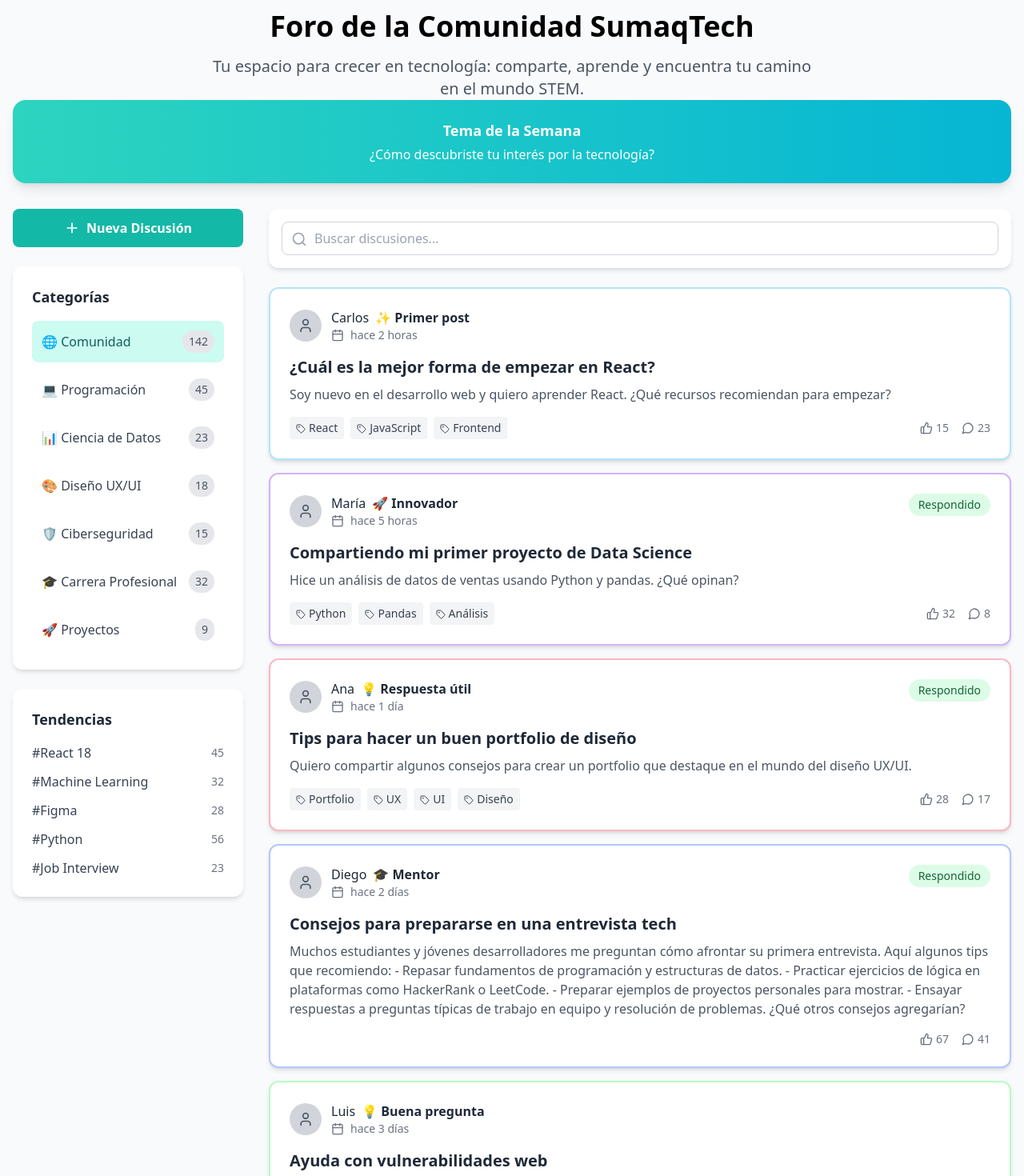
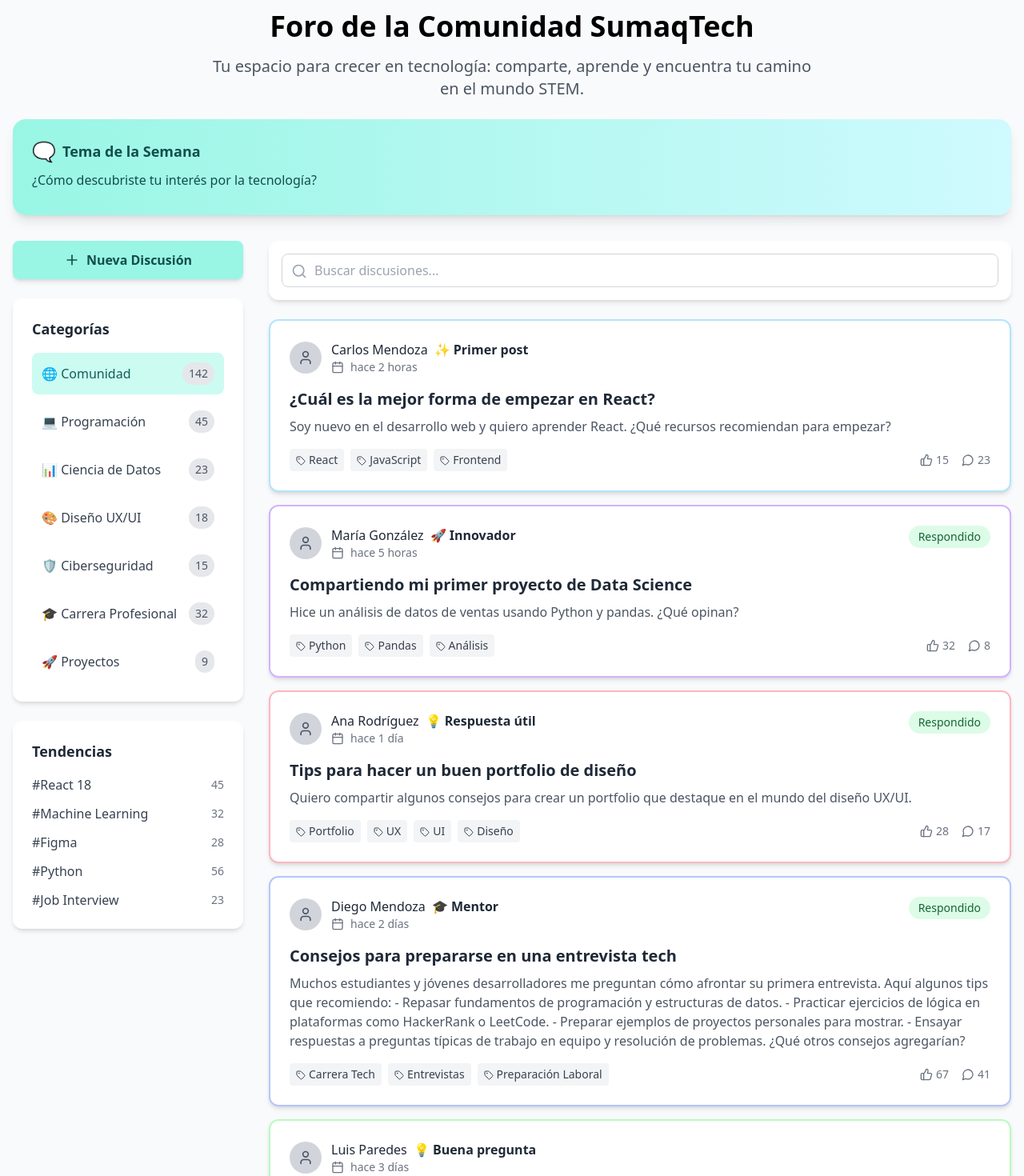
Before and after one commit to AriannaYauri/SumaqTech, a React (Vite) app: page /foro in a window 1280 px wide. Shown: the part 180-1650 px from the top of the page at 80% size. Built offline with nearby package versions, Linux system fonts and the light colour scheme.

Commit message:
Apellidos

```diff
--- a/src/pages/Foro.tsx
+++ b/src/pages/Foro.tsx
@@ -54,13 +54,13 @@ const Foro: React.FC = () => {
     {
   id: 4,
   title: 'Consejos para prepararse en una entrevista tech',
-      author: 'Diego Torres 🎓 Mentor',
+  author: 'Diego Mendoza 🎓 Mentor',
   category: 'career',
   replies: 41,
   likes: 67,
   time: 'hace 2 días',
   excerpt: 'Muchos estudiantes y jóvenes desarrolladores me preguntan cómo afrontar su primera entrevista.\nAquí algunos tips que recomiendo:\n- Repasar fundamentos de programación y estructuras de datos.\n- Practicar ejercicios de lógica en plataformas como HackerRank o LeetCode.\n- Preparar ejemplos de proyectos personales para mostrar.\n- Ensayar respuestas a preguntas típicas de trabajo en equipo y resolución de problemas.\n\n¿Qué otros consejos agregarían?',
-      tags: ['🏷️ Mentoría', '🏷️ Carrera', '🏷️ Entrevista'],
+  tags: ['Carrera Tech', 'Entrevistas', 'Preparación Laboral'],
   isAnswered: true
     },
     {
@@ -120,12 +120,19 @@ const Foro: React.FC = () => {
             <span className="block text-center">
                 Tu espacio para crecer en tecnología: comparte, aprende y encuentra tu camino en el mundo STEM.
             </span>
+              <div style={{ height: '24px' }}></div>
           </div>
 
           {/* Banner Tema de la Semana */}
-          <div className="bg-gradient-to-r from-teal-400 to-cyan-500 text-white p-6 rounded-2xl shadow-lg mb-6">
-            <div className="font-bold text-lg mb-1">Tema de la Semana</div>
-            <div className="text-base">¿Cómo descubriste tu interés por la tecnología?</div>
+          <div className="bg-gradient-to-r from-teal-200 to-cyan-100 text-teal-900 p-6 rounded-2xl shadow-lg mb-6">
+            <div className="flex items-center mb-2">
+              <span className="text-2xl mr-2">🗨️</span>
+              <span className="font-bold text-lg">Tema de la Semana</span>
+            </div>
+            <div className="text-base mb-2 text-left">¿Cómo descubriste tu interés por la tecnología?</div>
+            <div className="flex items-center text-white text-sm">
+              {/* Comentarios removidos */}
+            </div>
           </div>
         </div>
 
@@ -134,7 +141,7 @@ const Foro: React.FC = () => {
           {/* Sidebar */}
           <div className="lg:col-span-1 space-y-6">
             {/* New Discussion Button */}
-            <button className="w-full bg-teal-500 hover:bg-teal-600 text-white font-semibold py-3 px-4 rounded-lg transition-colors duration-200 flex items-center justify-center space-x-2">
+            <button className="w-full bg-teal-200 hover:bg-teal-300 text-teal-900 font-semibold py-3 px-4 rounded-lg shadow-md transition-colors duration-200 flex items-center justify-center space-x-2">
               <Plus className="w-5 h-5" />
               <span>Nueva Discusión</span>
             </button>
@@ -214,7 +221,7 @@ const Foro: React.FC = () => {
                       ? { borderColor: '#FFB6C1' } // rosa pastel
                       : discussion.author.includes('Luis Paredes')
                       ? { borderColor: '#B9FBC0' } // verde pastel
-                      : discussion.author.includes('Diego Torres') ||
+                      : discussion.author.includes('Diego Mendoza') ||
                         discussion.author.includes('Ana Torres')
                       ? { borderColor: '#B3C6FF' } // azul pastel
                       : undefined
@@ -229,11 +236,13 @@ const Foro: React.FC = () => {
                         <p className="font-medium text-gray-800">
                           {/* Nombre del autor con insignias */}
                           {(() => {
-                            const [name, ...restParts] = discussion.author.split(' ');
-                            let rest = discussion.author.replace(name, '').trim();
+                            // Mostrar nombre completo antes de las insignias
+                            const [nombre, apellido] = discussion.author.split(' ');
+                            const nameFull = apellido ? `${nombre} ${apellido}` : nombre;
+                            let rest = discussion.author.replace(nameFull, '').trim();
                             return (
                               <>
-                                {name}
+                                {nameFull}
                                 {rest.includes('Buena pregunta') && (
                                   <span style={{ marginLeft: '8px', fontWeight: 'bold' }}>
                                     💡 Buena pregunta
@@ -285,9 +294,7 @@ const Foro: React.FC = () => {
                   <div className="flex items-center justify-between">
                     <div className="flex flex-wrap gap-2">
                       {discussion.tags.map((tag, index) => {
-                        if (discussion.author.includes('Diego Torres') && tag.includes('🏷️')) {
-                          return null;
-                        }
+                        // Mostrar todas las etiquetas para Diego Mendoza
                         return (
                           <span
                             key={index}
```
Lines whose indentation alone changed are shown as unchanged.
